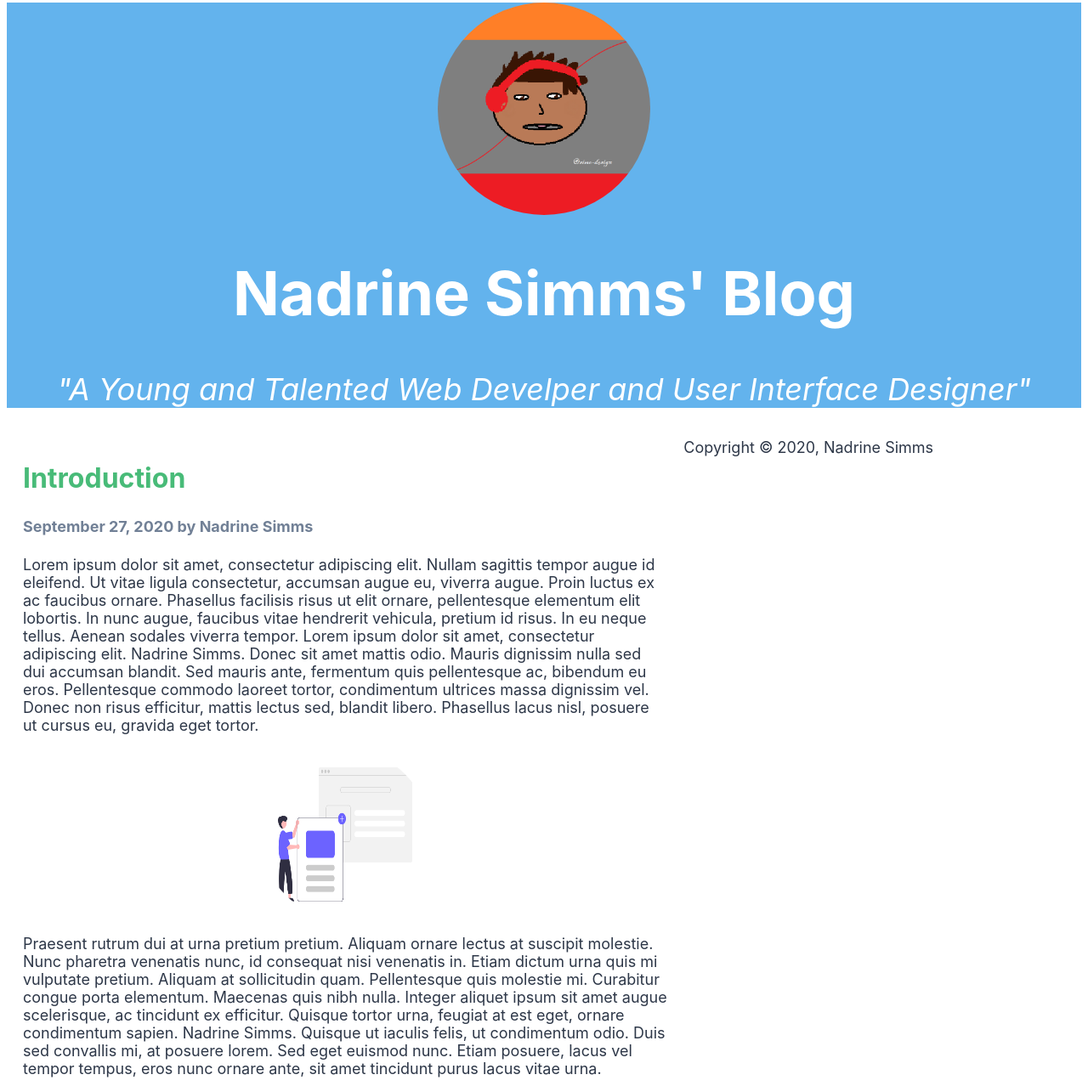
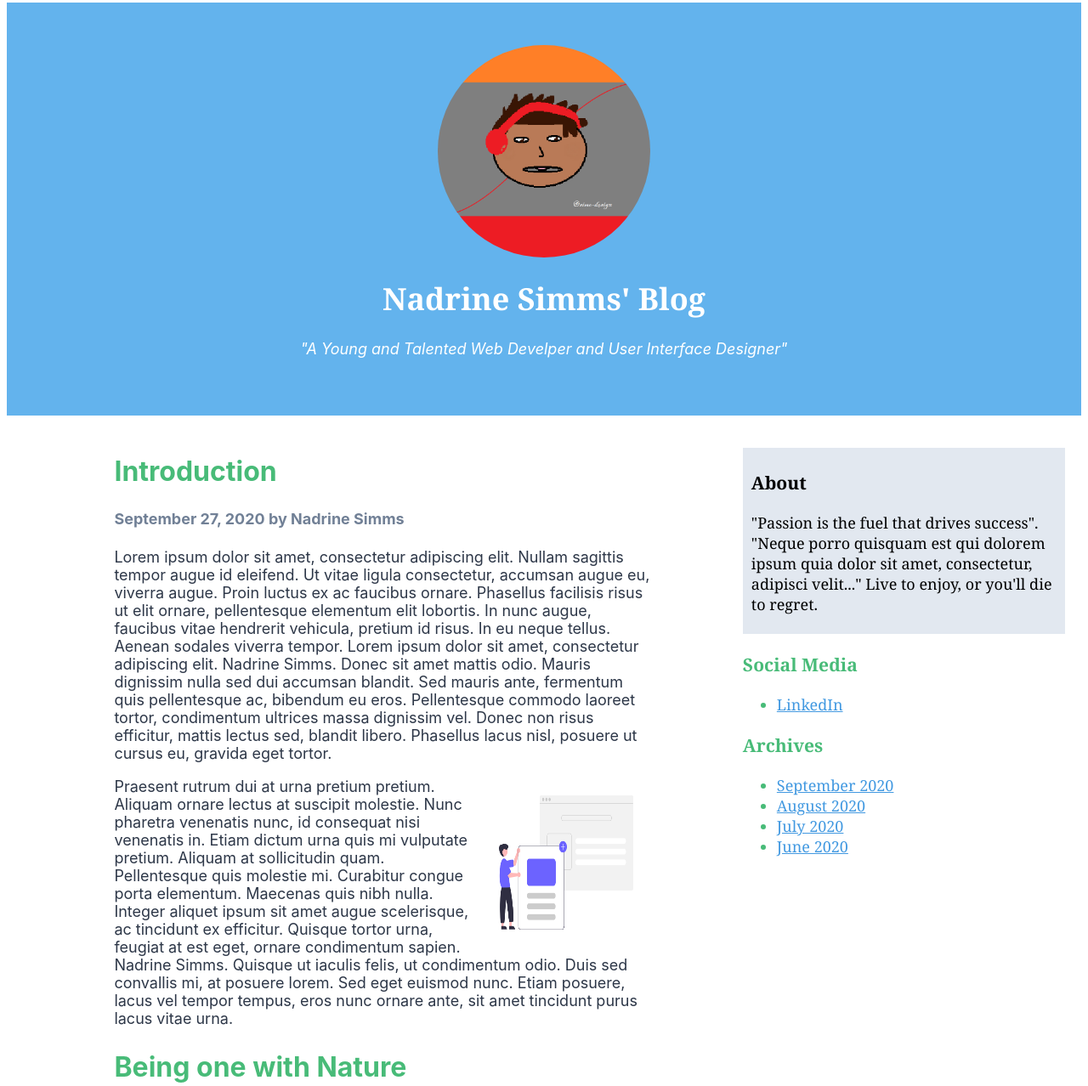
Before and after one commit to simo-design/info2180-lab2, a plain HTML site: page index.html in a window 1280 px wide. Shown: the part 5-1283 px from the top of the page at 85% size. Drawn offline with Linux system fonts and the light colour scheme.

Commit message:
Edited styles.css

```diff
--- a/styles.css
+++ b/styles.css
@@ -5,26 +5,46 @@ body{
 	}
 
 header{
-	font-size: 36px;
 	background-color: #63B3ED;
 	color: #FFFFFF;
 	text-align: center;
+	padding: 5px;
+	padding-top: 50px;
+	padding-bottom: 50px;
 	}
-img{
+
+h1{
+	font-size: 36px;
+	font-family: Georgia, 'Times New Roman', Times, serif;
+	}
+
+header > img{
 	border-radius: 50%;
 	display: block;
 	margin-left: auto;
   	margin-right: auto;
 	}
-h4{
+
+#article > article > h4{
 	color: #718096;
 	}
-article {
+
+#article{
+	float: left;
+	margin: 1.5% 1.5% 10% 10%;
+	width: 50%;
 	border-bottom-style: solid;
-	width: 60%;
-	margin: 0 1.5%;
+	}
+
+
+#article > article > img[src = 'intro.png']{
+	float: right;
+	}
+#article > article > img[src = 'nature.jpg']{
 	float: left;
 	}
+
+
 h2{
 	font-size: 32px;
 	color: #48BB78;
@@ -33,23 +53,37 @@ h2{
 
 aside  {
 	float: right;
-	margin: 0 3.0%;
+	margin: 3.0% 1.5%;
 	width: 30%;
 	font-family: Georgia, 'Times New Roman', Times, serif;
 	}
 
-section1{
+#section1{
 	color: #000000;
 	background-color:#E2E8F0;
-
+	padding: 5px;
+	padding-left: 10px;
 	}
 
-section{
+#section2{
 	color: #48BB78;
 	}
 
+#section3{
+	color: #48BB78;
+	}
+
+#section2 > section > ul > li > a{
+	color: #4299E1;;
+	}
+
+#section3 > section > ul > li > a{
+	color: #4299E1;;
 	}
 
 footer {
 	clear: both;
+	background-color: #2C5282;
+	color: #FFFFFF;
+	padding: 5px;
 	}
```
